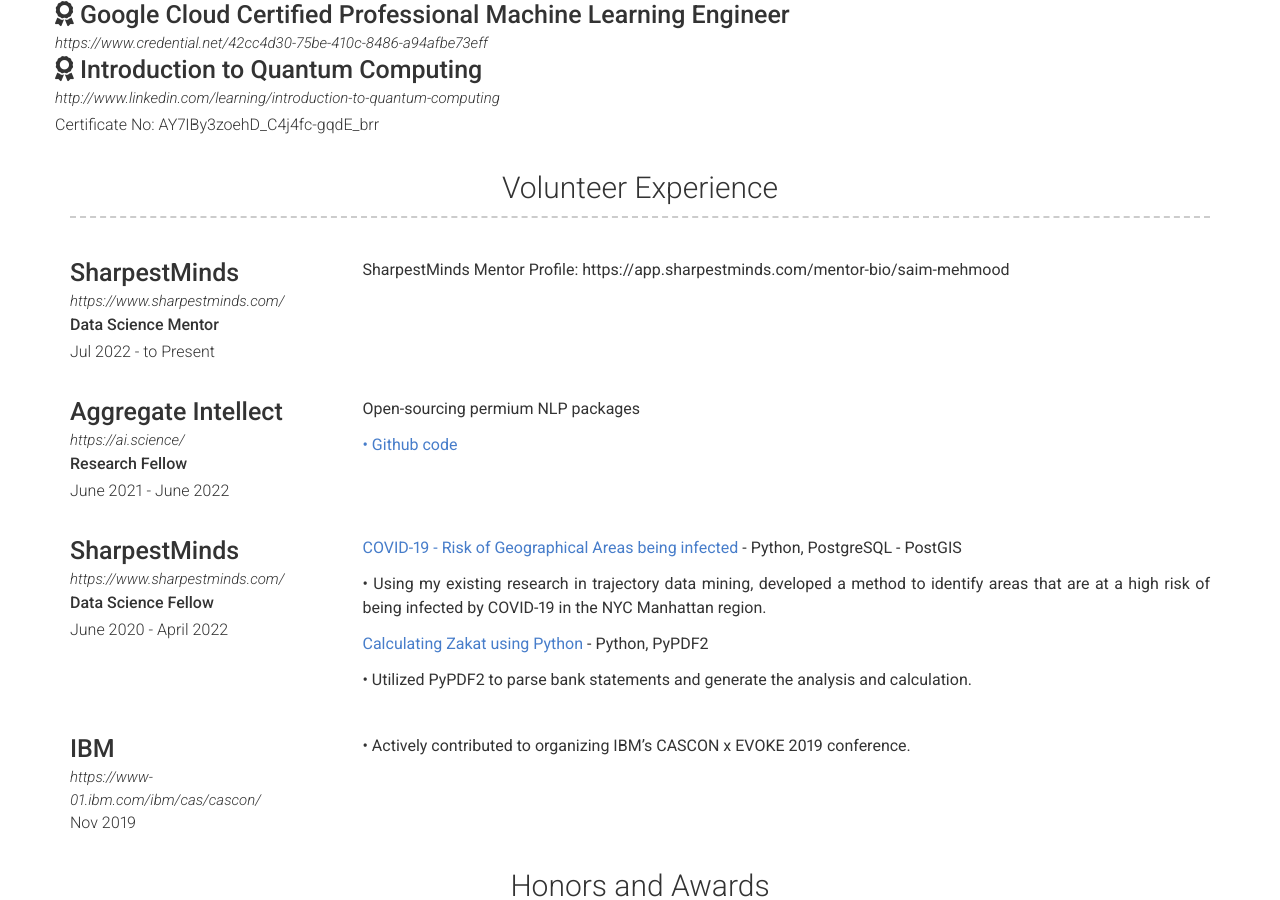
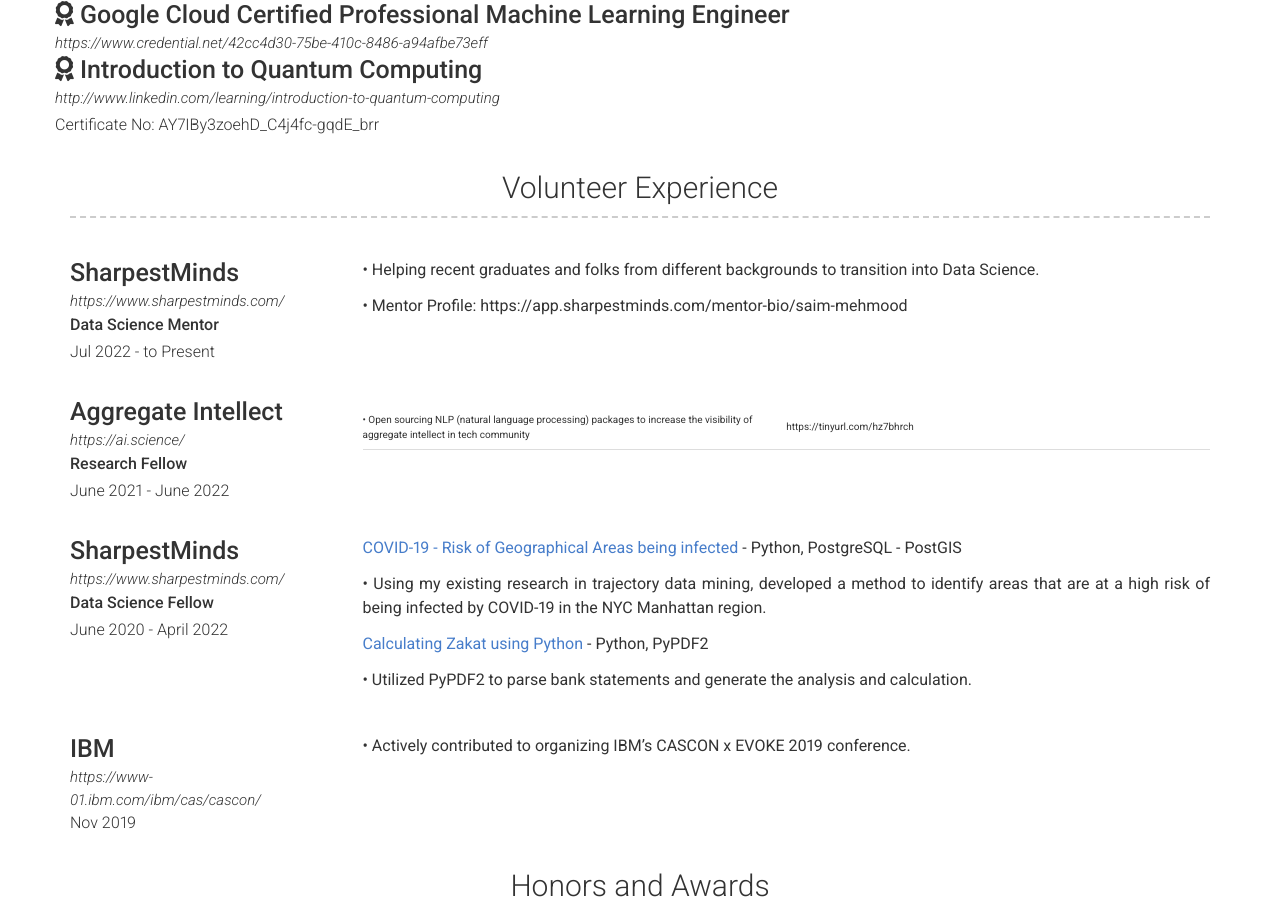
Before and after one commit to saimmehmood/saimmehmood.github.io, a Jekyll site: the page built from index.md, in a window 1280 px wide and 900 px high, scrolled down 3420 px. Built offline with Jekyll 4.4.1, drawn with Linux system fonts in a browser that asks for light colours; nearby versions of some CDN libraries; some of the changed text lies outside the part shown.

Commit message:
1/18/2023 1:15 PM EST

```diff
--- a/_data/experience.yml
+++ b/_data/experience.yml
@@ -23,7 +23,7 @@
   # quote: >
   #  Solving 21st century problems by diging holes and making game changing products like the *not a flamethrower*
   description: | # this will include new lines to allow paragraphs
-    I have been a TA for multiple courses at the Electrical Engineering and Computer Science (EECS) department.
+    Taught multiple courses at the Electrical Engineering and Computer Science (EECS) department.
 
     •	Courses: Programming for Mobile Computing EECS 1022 - Introduction to Database Systems EECS 3412 - Object Oriented Programming from Sensors to Actuators - EECS 1021 - Software Design - EECS 3311
 
--- a/_data/volunteer.yml
+++ b/_data/volunteer.yml
@@ -6,7 +6,10 @@
   # quote: >
   #  Solving 21st century problems by diging holes and making game changing products like the *not a flamethrower*
   description: | # this will include new lines to allow paragraphs
-    SharpestMinds Mentor Profile: https://app.sharpestminds.com/mentor-bio/saim-mehmood
+    •	Helping recent graduates and folks from different backgrounds to transition into Data Science.
+
+    •	Mentor Profile: https://app.sharpestminds.com/mentor-bio/saim-mehmood
+
 
 - layout: left
   company: Aggregate Intellect
@@ -16,9 +19,7 @@
   # quote: >
   #  Solving 21st century problems by diging holes and making game changing products like the *not a flamethrower*
   description: | # this will include new lines to allow paragraphs
-    Open-sourcing permium NLP packages
-
-    [• Github code](https://github.com/Aggregate-Intellect/original-handson-packages)
+    •	Open sourcing NLP (natural language processing) packages to increase the visibility of aggregate intellect in tech community | https://tinyurl.com/hz7bhrch
 
 - layout: left
   company: SharpestMinds
```
